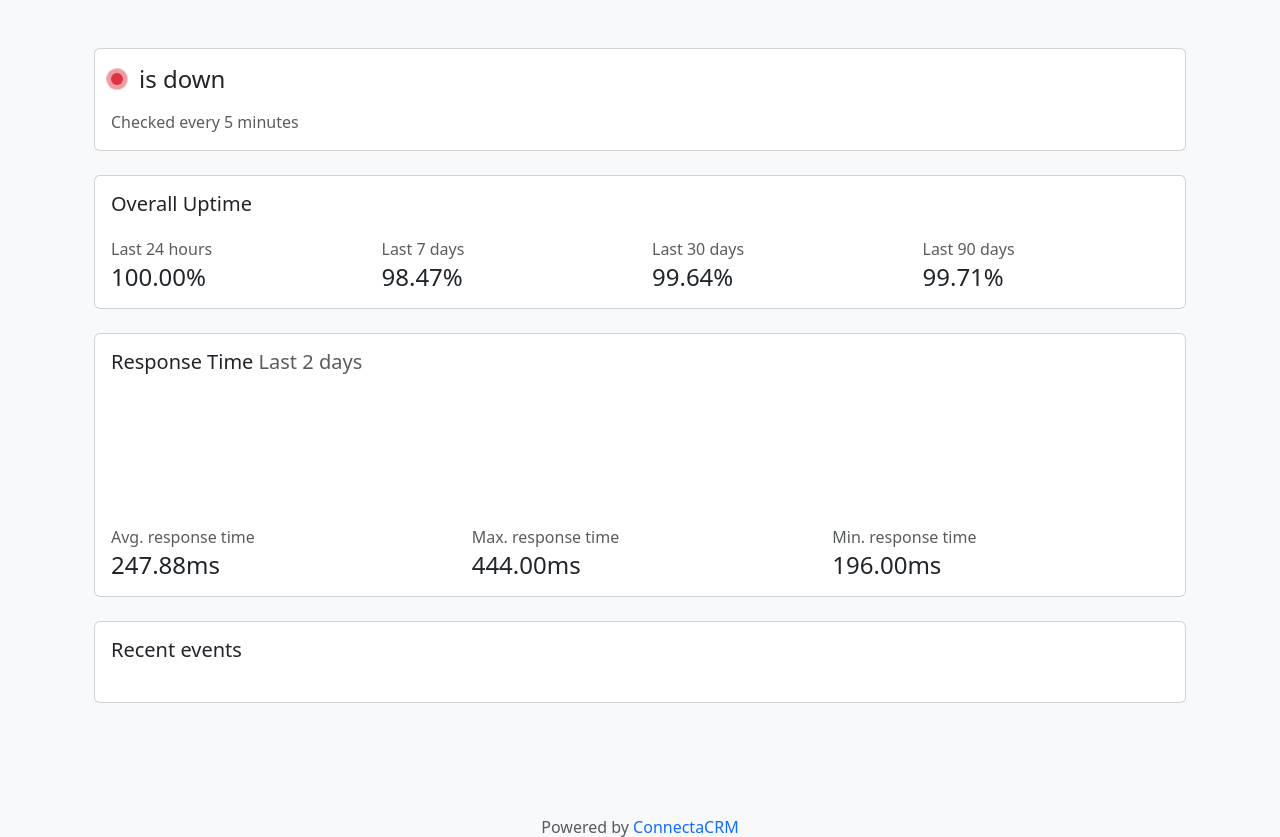
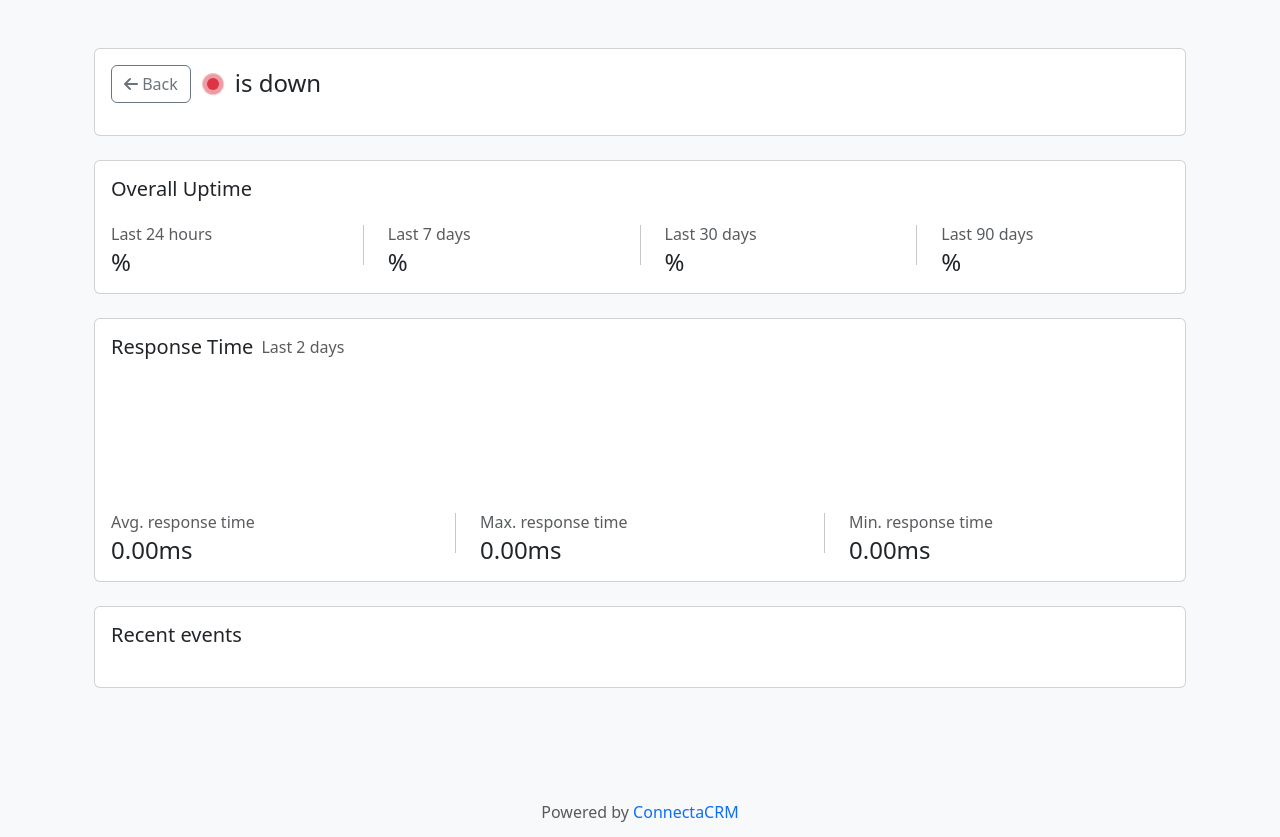
Before and after one commit to connecta-soft/crm-system-status, a Flask app: template templates/monitor_detail.html in a window 1280 px wide. Shown: the part 62-899 px from the top of the page. Run offline with Flask 3, Linux system fonts and the light colour scheme; the template is opened without the code that fills it, so the values that code supplies are empty.

Commit message:
Agent query: Does the monitor detail page now show the back button, proper service names, and correctly aligned uptime/response time sections with dividers?
Improve monitor detail page layout and display dynamic uptime percentages.

Screenshot: https://storage.googleapis.com/screenshot-production-us-central1/2dded96f-fb4e-4c71-b383-ee3c9c8cf284/e2ec4567-cc86-4cf9-9fa3-795bbdd6d6c7.jpg

```diff
--- a/templates/monitor_detail.html
+++ b/templates/monitor_detail.html
@@ -10,11 +10,17 @@
             <div class="monitor-detail">
                 <div class="card mb-4">
                     <div class="card-body">
-                        <div class="d-flex align-items-center mb-3">
+                        <div class="d-flex align-items-center justify-content-between mb-3">
+                            <div class="d-flex align-items-center">
+                                <a href="{{ url_for('index') }}" class="btn btn-outline-secondary me-3">
+                                    <i class="fas fa-arrow-left"></i> Back
+                                </a>
+                                <div class="d-flex align-items-center">
                                     <span class="live-dot {{ 'bg-success' if monitor.status == 'Up' else 'bg-danger' }}" style="width: 12px; height: 12px;"></span>
                                     <h1 class="h4 mb-0 ms-2">{{ monitor.name }} is {{ 'operational' if monitor.status == 'Up' else 'down' }}</h1>
                                 </div>
-                        <p class="text-muted mb-0">Checked every 5 minutes</p>
+                            </div>
+                        </div>
                     </div>
                 </div>
 
@@ -24,30 +30,25 @@
                         <div class="card">
                             <div class="card-body">
                                 <h2 class="h5 mb-4">Overall Uptime</h2>
-                                <div class="row g-4">
-                                    <div class="col-md-3">
-                                        <div class="uptime-stat">
+                                <div class="d-flex justify-content-between align-items-center">
+                                    <div class="uptime-stat" style="flex: 1">
                                         <h3 class="h6 text-muted mb-1">Last 24 hours</h3>
-                                            <p class="h4 mb-0">100.00%</p>
+                                        <p class="h4 mb-0">{{ monitor.custom_uptime_ranges['1'] }}%</p>
                                     </div>
+                                    <div class="vr mx-4" style="height: 40px;"></div>
+                                    <div class="uptime-stat" style="flex: 1">
+                                        <h3 class="h6 text-muted mb-1">Last 7 days</h3>
+                                        <p class="h4 mb-0">{{ monitor.custom_uptime_ranges['7'] }}%</p>
                                     </div>
-                                    <div class="col-md-3">
-                                        <div class="uptime-stat">
-                                            <h3 class="h6 text-muted mb-1">Last 7 days</h3>
-                                            <p class="h4 mb-0">98.47%</p>
+                                    <div class="vr mx-4" style="height: 40px;"></div>
+                                    <div class="uptime-stat" style="flex: 1">
+                                        <h3 class="h6 text-muted mb-1">Last 30 days</h3>
+                                        <p class="h4 mb-0">{{ monitor.custom_uptime_ranges['30'] }}%</p>
                                     </div>
-                                    </div>
-                                    <div class="col-md-3">
-                                        <div class="uptime-stat">
-                                            <h3 class="h6 text-muted mb-1">Last 30 days</h3>
-                                            <p class="h4 mb-0">99.64%</p>
-                                        </div>
-                                    </div>
-                                    <div class="col-md-3">
-                                        <div class="uptime-stat">
+                                    <div class="vr mx-4" style="height: 40px;"></div>
+                                    <div class="uptime-stat" style="flex: 1">
                                         <h3 class="h6 text-muted mb-1">Last 90 days</h3>
-                                            <p class="h4 mb-0">99.71%</p>
-                                        </div>
+                                        <p class="h4 mb-0">{{ monitor.custom_uptime_ranges['90'] }}%</p>
                                     </div>
                                 </div>
                             </div>
@@ -58,28 +59,27 @@
                     <div class="col-12 mb-4">
                         <div class="card">
                             <div class="card-body">
-                                <h2 class="h5 mb-4">Response Time <span class="text-muted">Last 2 days</span></h2>
+                                <div class="d-flex align-items-center mb-4">
+                                    <h2 class="h5 mb-0">Response Time</h2>
+                                    <span class="text-muted ms-2">Last 2 days</span>
+                                </div>
                                 <div class="response-time-chart">
                                     <canvas id="responseTimeChart" height="100"></canvas>
                                 </div>
-                                <div class="row mt-4">
-                                    <div class="col-md-4">
-                                        <div class="response-stat">
+                                <div class="d-flex justify-content-between align-items-center mt-4">
+                                    <div class="response-stat" style="flex: 1">
                                         <h3 class="h6 text-muted mb-1">Avg. response time</h3>
-                                            <p class="h4 mb-0">247.88ms</p>
+                                        <p class="h4 mb-0">{{ "%.2f"|format(monitor.response_times.avg) }}ms</p>
                                     </div>
+                                    <div class="vr mx-4" style="height: 40px;"></div>
+                                    <div class="response-stat" style="flex: 1">
+                                        <h3 class="h6 text-muted mb-1">Max. response time</h3>
+                                        <p class="h4 mb-0">{{ "%.2f"|format(monitor.response_times.max) }}ms</p>
                                     </div>
-                                    <div class="col-md-4">
-                                        <div class="response-stat">
-                                            <h3 class="h6 text-muted mb-1">Max. response time</h3>
-                                            <p class="h4 mb-0">444.00ms</p>
-                                        </div>
-                                    </div>
-                                    <div class="col-md-4">
-                                        <div class="response-stat">
+                                    <div class="vr mx-4" style="height: 40px;"></div>
+                                    <div class="response-stat" style="flex: 1">
                                         <h3 class="h6 text-muted mb-1">Min. response time</h3>
-                                            <p class="h4 mb-0">196.00ms</p>
-                                        </div>
+                                        <p class="h4 mb-0">{{ "%.2f"|format(monitor.response_times.min) }}ms</p>
                                     </div>
                                 </div>
                             </div>
```
Lines whose indentation alone changed are shown as unchanged.
